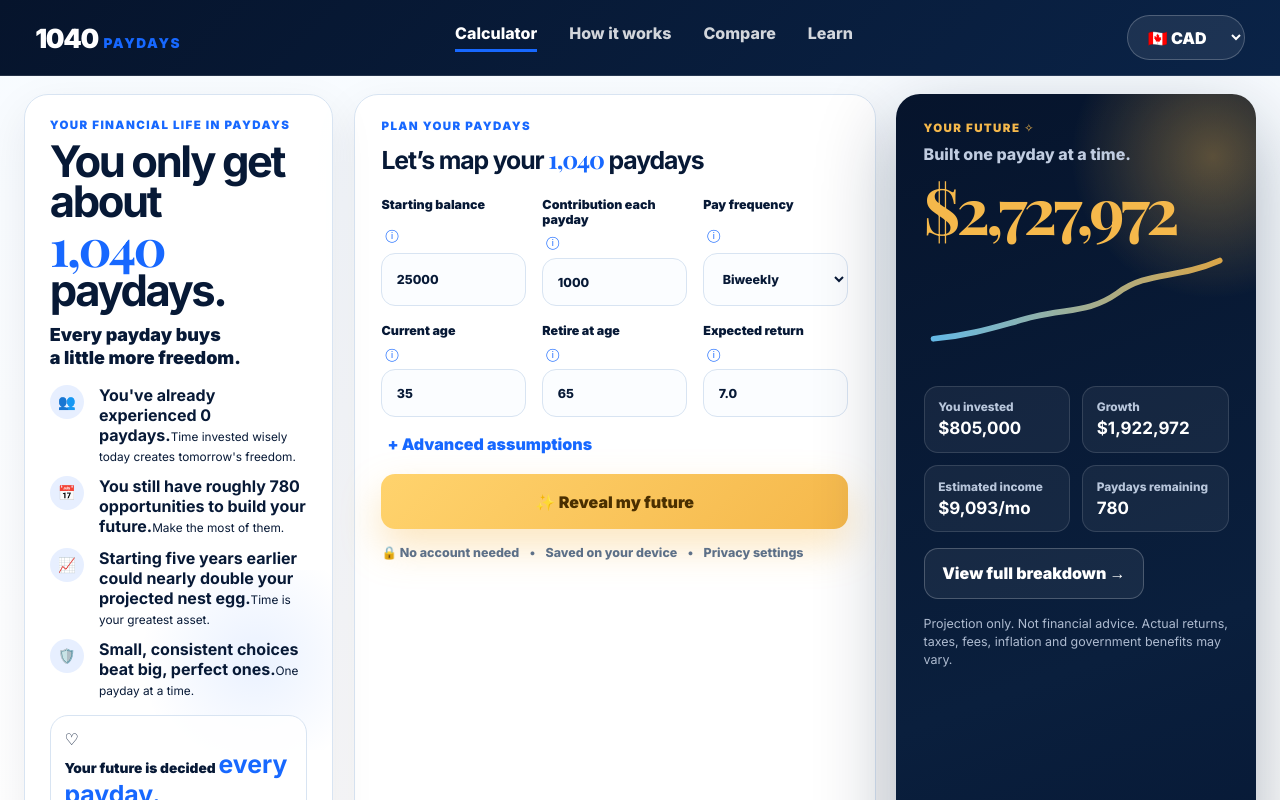
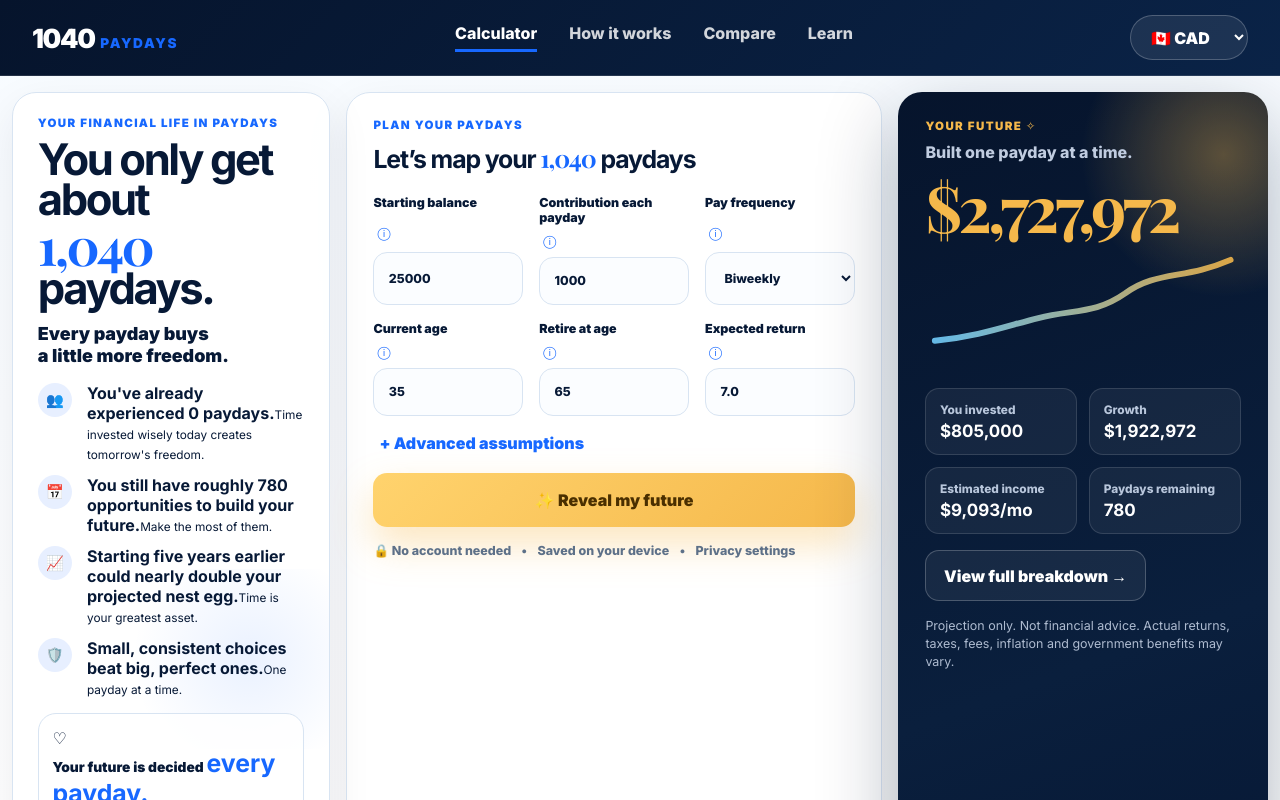
Before and after one commit to calgal7-del/1040-paydays, a React (Vite) app: page / in a window 1280 px wide. Shown: the top 800 px of the page. Built offline with nearby package versions, Linux system fonts and the light colour scheme.

Commit message:
Update App.css

```diff
--- a/src/App.css
+++ b/src/App.css
@@ -1191,3 +1191,19 @@ select:focus {
 .projectionCard {
   min-height: 0;
 }
+/* REDUCE SIDE WHITESPACE */
+
+.mainLayout {
+  width: min(1760px, calc(100% - 1.5rem)) !important;
+  margin: 1rem auto 0 !important;
+}
+
+.navbar {
+  padding-left: 2rem !important;
+  padding-right: 2rem !important;
+}
+
+.topGrid,
+.bottomGrid {
+  gap: 1rem !important;
+}
```
